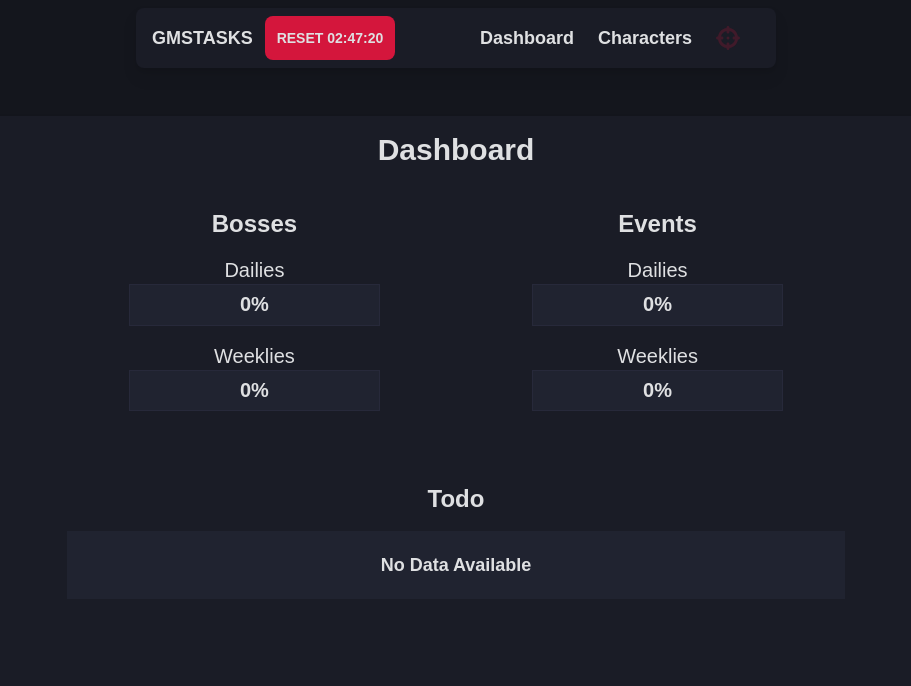
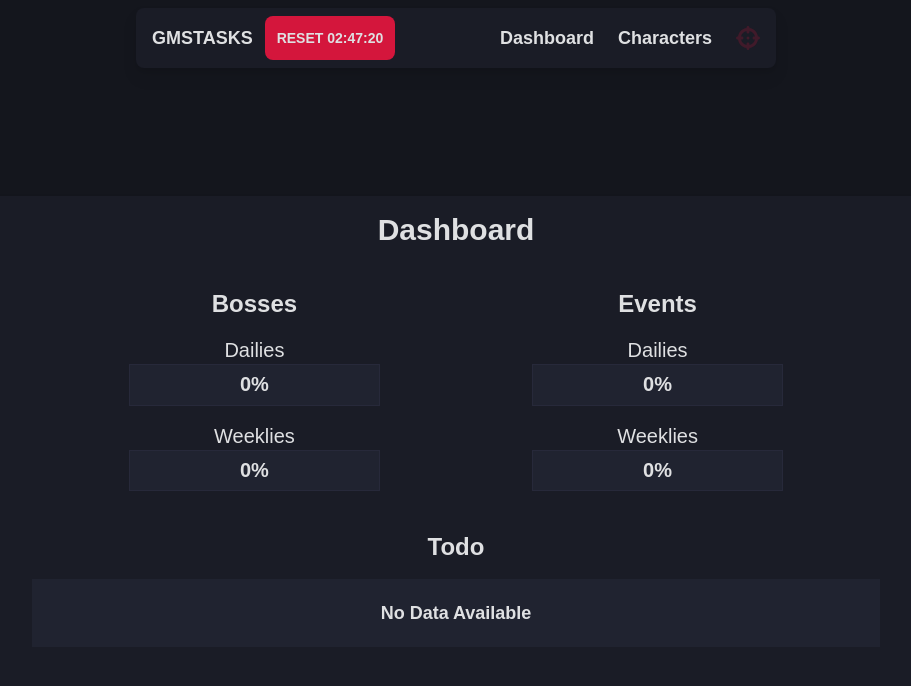
Before and after one commit to beqm/gmstasks, a SvelteKit app: page / in a window 1280 px wide. Shown: the top 686 px of the page, without its empty margins (184-1095 px from the left). Built offline with nearby package versions, Linux system fonts and the light colour scheme.

Commit message:
fix notifiers responsiveness and dashboard page

```diff
--- a/src/routes/+layout.svelte
+++ b/src/routes/+layout.svelte
@@ -43,7 +43,9 @@
 	{/if}
 </svelte:head>
 
-<nav class="flex flex-col w-full font-bold text-center capitalize items-center text-theme-dark lg:min-w-[1050px]">
+<nav
+	class="flex z-10 relative flex-col w-full font-bold text-center capitalize items-center text-theme-dark lg:min-w-[1050px]"
+>
 	<div class="flex w-full lg:w-3/6 m-2 rounded-lg p-1 drop-shadow-lg bg-theme-base">
 		<div class="p-3 flex items-center uppercase rounded-lg text-lg">GMSTASKS</div>
 
@@ -62,7 +64,7 @@
 		</button>
 
 		<ul
-			class={`${cContainer} text-lg bg-theme-strong lg:bg-transparent lg:w-fit lg:flex ml-auto lg:transform-none lg:static lg:flex-row absolute w-full top-full left-1/2 transform -translate-x-1/2 flex flex-col list-none items-center mr-5`}
+			class={`${cContainer} absolute text-lg bg-theme-strong lg:bg-transparent lg:w-fit lg:flex ml-auto lg:transform-none lg:static lg:flex-row w-full top-full left-1/2 transform -translate-x-1/2 flex flex-col list-none items-center`}
 		>
 			<a href="/">
 				<li class="p-2 m-1 hover:bg-theme-strongdecorated rounded-lg duration-200 active:scale-90">dashboard</li>
@@ -101,13 +103,17 @@
 					</li>
 				</a>
 			{/if}
+		</ul>
 		{#if count > 0}
 			<a href="/">
-					<li class="p-[0.75rem] m-1 hover:bg-theme-strongdecorated rounded-lg duration-200 active:scale-90 relative">
-						<div class="absolute right-2 top-4">{count}</div>
+				<div
+					class="mr-2 h-full flex items-center hover:bg-theme-strongdecorated rounded-lg duration-200 active:scale-90 relative"
+				>
+					<div class="absolute right-[-5px] top-4">{count}</div>
 
 					<svg
-							class="w-[1rem] text-theme-decorated"
+						height="1.2em"
+						class="text-theme-decorated"
 						xmlns="http://www.w3.org/2000/svg"
 						viewBox="0 0 448 512"
 						fill="currentColor"
@@ -115,14 +121,13 @@
 							d="M224 0c-17.7 0-32 14.3-32 32V51.2C119 66 64 130.6 64 208v18.8c0 47-17.3 92.4-48.5 127.6l-7.4 8.3c-8.4 9.4-10.4 22.9-5.3 34.4S19.4 416 32 416H416c12.6 0 24-7.4 29.2-18.9s3.1-25-5.3-34.4l-7.4-8.3C401.3 319.2 384 273.9 384 226.8V208c0-77.4-55-142-128-156.8V32c0-17.7-14.3-32-32-32zm45.3 493.3c12-12 18.7-28.3 18.7-45.3H224 160c0 17 6.7 33.3 18.7 45.3s28.3 18.7 45.3 18.7s33.3-6.7 45.3-18.7z"
 						/></svg
 					>
-					</li>
+				</div>
 			</a>
 		{/if}
-		</ul>
 	</div>
 </nav>
 
-<main class="flex w-full justify-center">
+<main class=" flex w-screen justify-center h-[90vh]">
 	<slot />
 </main>
 
--- a/src/routes/+page.svelte
+++ b/src/routes/+page.svelte
@@ -72,21 +72,21 @@
 	});
 </script>
 
-<div class="flex w-full justify-center h-[850px]">
+<div class="flex w-full lg:mt-20 justify-center lg:h-[80vh]">
 	<div
 		in:fly={{ x: -200, duration: 250 }}
-		class="flex flex-col items-center w-9/12 rounded-lg mt-10 drop-shadow-lg bg-theme-base"
+		class="flex flex-col items-center w-full lg:w-9/12 rounded-lg mt-10 drop-shadow-lg bg-theme-base"
 	>
 		<div class="w-full text-center font-bold text-3xl mt-4">Dashboard</div>
 		<div class="justify-evenly w-[90%] mt-10 flex">
-			<div class="w-[40%] text-center rounded-lg">
+			<div class="w-full lg:w-[40%] text-center rounded-lg">
 				<div class="text-2xl font-bold">Bosses</div>
 				<div class="flex flex-col items-center p-4">
 					<ProgressBar label="Dailies" control={dailyBossesControl} />
 					<ProgressBar label="Weeklies" control={weeklyBossesControl} />
 				</div>
 			</div>
-			<div class="w-[40%] text-center rounded-lg">
+			<div class="w-full lg:w-[40%] text-center rounded-lg">
 				<div class="text-2xl font-bold">Events</div>
 				<div class="flex flex-col items-center p-4">
 					<ProgressBar label="Dailies" control={dailyEventControl} />
@@ -94,36 +94,35 @@
 				</div>
 			</div>
 		</div>
-		<div class="items-center w-[90%] mt-10 flex flex-col rounded-lg h-[400px]">
+		<div class="items-center w-full lg:w-[90%] flex flex-col rounded-lg p-2 h-full">
 			<div class="text-2xl font-bold">Todo</div>
-			<div class="flex flex-col w-[90%] bg-theme-soft m-4 max-h-[540px] overflow-y-auto">
+			<div class="flex flex-col w-full bg-theme-soft m-4 lg:max-h-[320px] max-h-[360px] overflow-y-auto">
 				{#if $MainStore.dashboard.size == 0}
 					<div class="text-center w-ful text-lg font-bold p-5">No Data Available</div>
 				{:else}
 					{#each [...$MainStore.dashboard] as [key, item]}
 						{#if !item.status}
 							<div class="flex p-4 justify-evenly w-full border-b border-theme-base">
-								<div class="w-1/6 flex items-center justify-center">
+								<div class="w-1/5 flex items-center justify-center">
 									<img src={item.charImgUrl} alt="char_img" class="w-10" />
 								</div>
-								<div class="w-1/6 flex justify-center items-center max-w-[5.4rem] overflow-x-clip">
+								<div class="w-1/5 flex justify-center text-sm lg:text-md items-center max-w-[5.4rem] overflow-x-clip">
 									{item.charName}
 								</div>
-								<div class="w-1/6 flex items-center justify-center">
+								<div class="w-1/5 items-center justify-center flex">
 									<img src={item.trackImgUrl} alt="track_img" class="w-10" />
 								</div>
 
-								<div class="w-1/6 flex justify-center items-center max-w-[8rem] overflow-x-clip">
+								<div class="w-1/5 flex justify-center items-center text-sm lg:text-md max-w-[8rem] overflow-x-clip">
 									{#if item.trackInfo}
 										{item.trackInfo.replace('_', ' ')}
 									{/if}
 									{item.trackName.replace('_', ' ')}
 								</div>
-								<div class="w-1/6 flex justify-center items-center max-w-[5.4rem] overflow-x-clip">
+								<div class="w-1/5 flex justify-center items-center text-sm lg:text-md max-w-[5.4rem] overflow-x-clip">
 									{item.period}
 								</div>
 
-								<div class="w-1/6 flex justify-center items-center">Incomplete</div>
 								<button class="flex justify-center items-center" on:click={() => handleComplete(item)}>
 									<svg
 										class="text-theme-strongdecorated hover:text-theme-decorated"
--- a/src/routes/characters/+page.svelte
+++ b/src/routes/characters/+page.svelte
@@ -91,7 +91,7 @@
 
 <ConfirmDelete currentCharIteration={delModalInfo} toggleOverlayFunction={toggleOverlay} />
 
-<div in:fly={{ x: -200, duration: 250 }} class="flex flex-col w-full items-center mt-32 p-4 min-w-[420px]">
+<div in:fly={{ x: -200, duration: 250 }} class="flex flex-col w-full items-center m-20 p-4 min-w-[420px]">
 	<div class="flex w-full lg:w-9/12 justify-end">
 		<ImportModal />
 		<button
```
Lines whose indentation alone changed are shown as unchanged.
